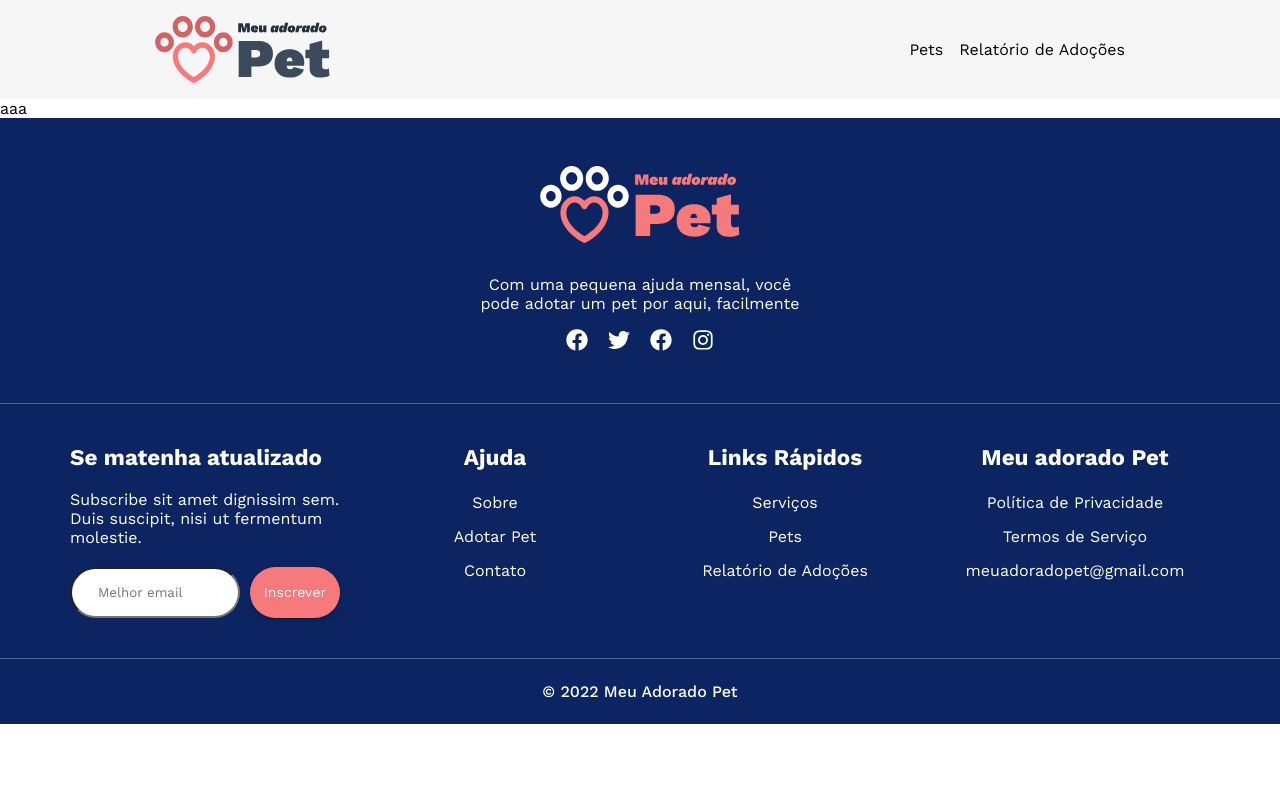
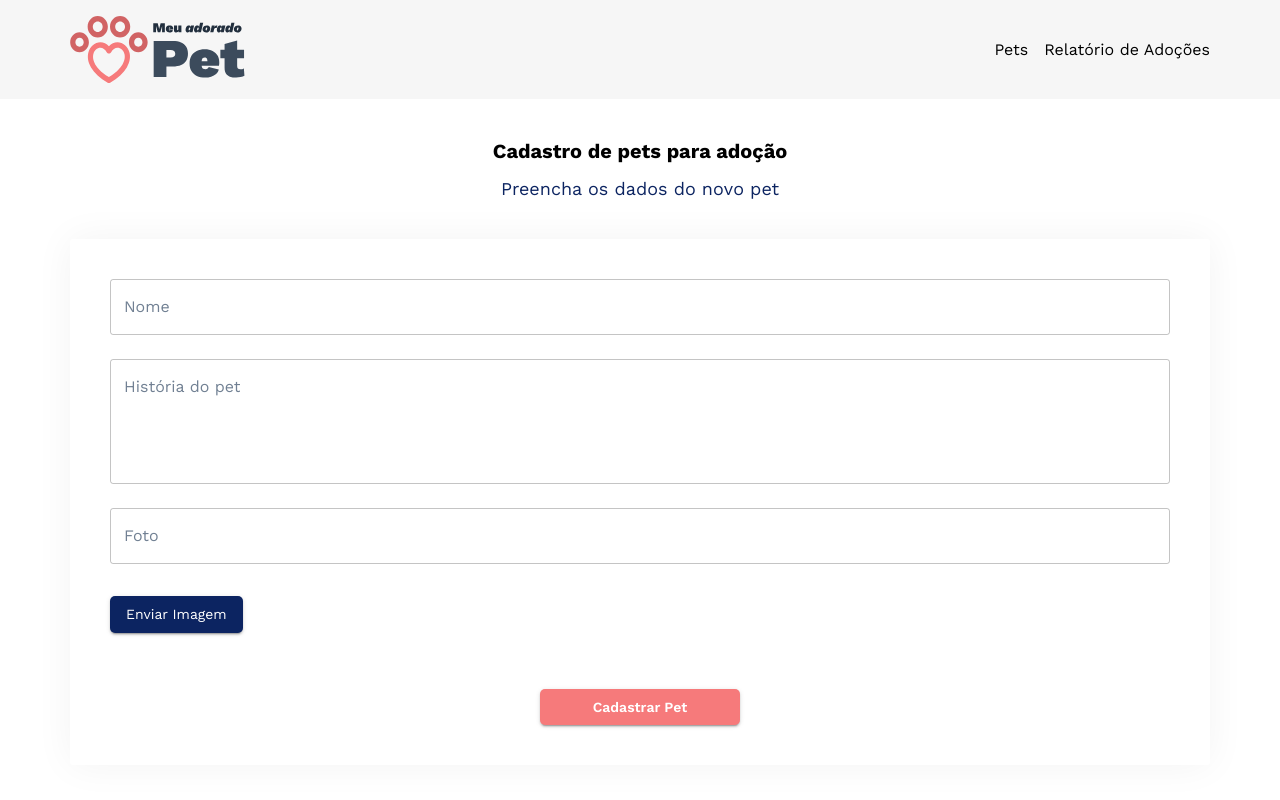
Before and after one commit to jotahtsx/meu-adorado-pet, a Next.js app in the folder frontend/: page /pets/cadastro in a window 1280 px wide. Shown: the top 800 px of the page. Built offline with nearby package versions, Linux system fonts and the light colour scheme.

Commit message:
No frontend foi desenvolvido o cadastro de pets

```diff
--- /dev/null
+++ b/frontend/src/data/hooks/pages/pets/useCreate.ts
@@ -0,0 +1,54 @@
+import { AxiosError } from "axios";
+import { useState } from "react";
+
+import { ApiService } from "../../../services/ApiService";
+
+export function useCreate(){
+    const [name, setName] = useState(''),
+    [history, setHistory] = useState(''),
+    [photo, setPhoto] = useState(''),
+    [message, setMessage] = useState('')
+
+    function create(){
+        if(validateForm()){
+            ApiService.post('/pets', {
+                name,
+                history,
+                photo
+            })
+            .then(() => {
+                clear();
+                setMessage('Pet cadastrado com sucesso.');
+            })
+            .catch((error: AxiosError) => {
+                setMessage(error.response?.data.message);
+            })
+        }else{
+            setMessage('Você precisa preencher todos os campos.')
+        }
+    }
+
+    function validateForm(){
+        return name.length > 2 && history.length > 20 && photo.length > 5;
+    }
+
+    function clear(){
+        setName('');
+        setHistory('');
+        setPhoto('');
+    }
+
+    return{
+        name,
+        history,
+        photo,
+        setName,
+        setHistory,
+        setPhoto,
+        create,
+        message,
+        setMessage
+    }
+
+
+}
--- a/frontend/src/pages/pets/cadastro.tsx
+++ b/frontend/src/pages/pets/cadastro.tsx
@@ -1,8 +1,82 @@
 import { NextPage } from "next"
+import { useCreate } from '../../data/hooks/pages/pets/useCreate'
+import Title from '../../ui/components/Title/Title'
+import { Paper, Grid, TextField, Button, Snackbar } from '@mui/material'
+import { maxWidth, textAlign } from "@mui/system"
 
 const Create: NextPage = () => {
+
+    const {
+        name,
+        history,
+        photo,
+        setName,
+        setHistory,
+        setPhoto,
+        create,
+        message,
+        setMessage
+    } = useCreate();
+
     return(
-        <div>aaa</div>
+        <div>
+            <Title
+            title={'Cadastro de pets para adoção'}
+            subtitle={'Preencha os dados do novo pet'}
+            />
+
+            <Paper sx={{maxWidth: 1140, mx: 'auto', p: 5}} style={{'marginBottom': '70px'}} >
+                <Grid container spacing={3}>
+                    <Grid item xs={12}>
+                        <TextField
+                            value={name}
+                            onChange={(e) => setName(e.target.value)}
+                            label={'Nome'}
+                            placeholder={'Digite o nome do pet'}
+                            fullWidth
+                        />
+                    </Grid>
+                    <Grid item xs={12}>
+                        <TextField
+                            value={history}
+                            onChange={(e) => setHistory(e.target.value)}
+                            label={'História do pet'}
+                            multiline
+                            fullWidth
+                            rows={4}
+                        />
+                    </Grid>
+                    <Grid item xs={12}>
+                        <TextField
+                            value={photo}
+                            onChange={(e) => setPhoto(e.target.value)}
+                            label={'Foto'}
+                            placeholder={'Digite o endereço da imagem'}
+                            fullWidth
+                        />
+                        <Button variant={'contained'}
+                        color={'secondary'}
+                        component={'a'}
+                        href={'https://imgur.com/upload'}
+                        target={'_blank'}
+                        sx={{mt: 4}}
+                        >
+                            Enviar Imagem
+                        </Button>
+                    </Grid>
+                    <Grid item xs={12} sx={{textAlign: 'center'}}>
+                        <Button onClick={create} style={{'color': '#fff', 'fontWeight': '600'}} variant={"contained"}
+                        fullWidth
+                        sx={{maxWidth: {md: 200}, mt: 4}}
+                        >
+                            Cadastrar Pet
+                        </Button>
+                    </Grid>
+                </Grid>
+            </Paper>
+
+            <Snackbar open={message.length > 0} autoHideDuration={2500} onClose={() => setMessage('')} message={message}></Snackbar>
+        </div>
     )
 }
 
--- a/frontend/src/ui/components/HeaderAdmin/HeaderAdmin.style.tsx
+++ b/frontend/src/ui/components/HeaderAdmin/HeaderAdmin.style.tsx
@@ -7,7 +7,7 @@ export const HeaderContainer = styled('header')`
 
     div{
         height: 100%;
-        max-width: 970px;
+        max-width: 1140px;
         margin: 0 auto;
         display: flex;
         justify-content: space-between;
```
